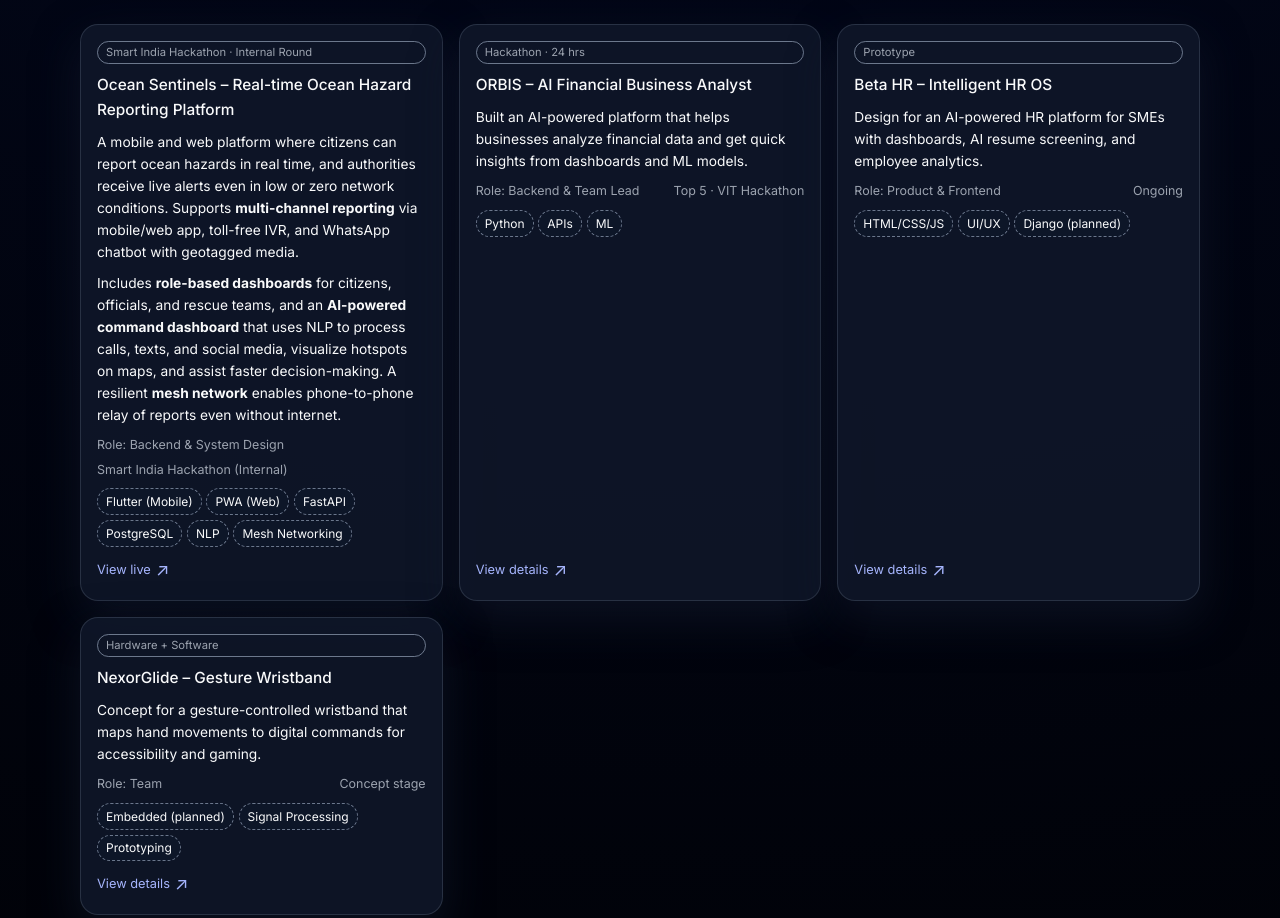
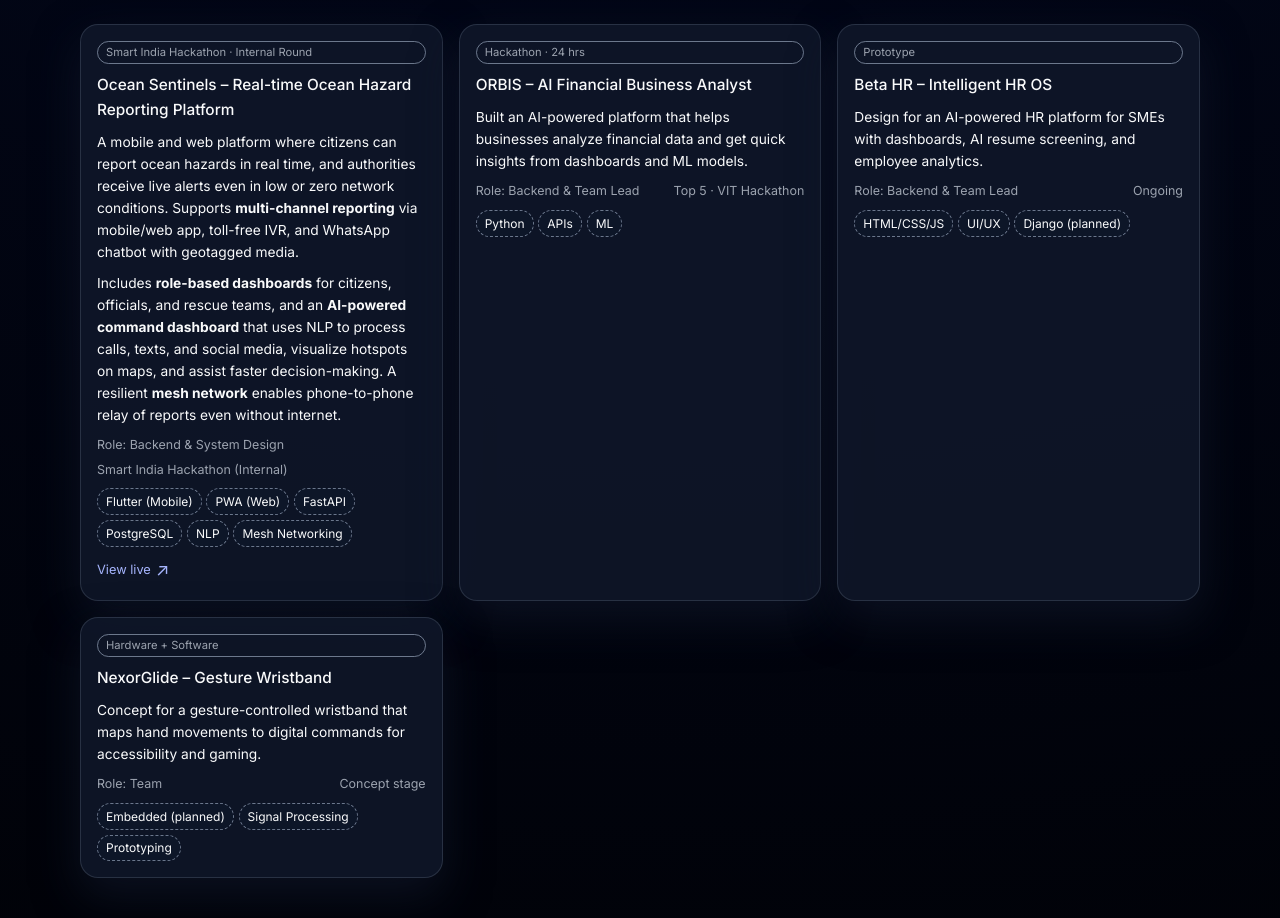
Before and after one commit to Gowshik-S/Portfolio, a plain HTML site: page index.html in a window 1280 px wide. Shown: the part 1620-2538 px from the top of the page. Drawn offline with Linux system fonts and the light colour scheme.

Commit message:
Update v4

```diff
--- a/index.html
+++ b/index.html
@@ -1183,10 +1183,10 @@
                 Ocean Sentinels – Real-time Ocean Hazard Reporting Platform
               </h3>
               <p>
-                A mobile and web platform where citizens can report ocean hazards in
+                A mobile and <span>web</span> platform where citizens can report ocean hazards in
                 real time, and authorities receive live alerts even in low or zero
                 network conditions. Supports <strong>multi-channel reporting</strong>
-                via mobile/web app, toll-free IVR, and WhatsApp chatbot with
+                via mobile/<span>web</span> app, toll-free IVR, and WhatsApp chatbot with
                 geotagged media.
               </p>
               <p>
@@ -1230,9 +1230,9 @@
                 <span class="project-tag">APIs</span>
                 <span class="project-tag">ML</span>
               </div>
-              <a href="#" class="project-link">
+              <!--<a href="#" class="project-link">
                 View details <span>↗</span>
-              </a>
+              </a>-->
             </article>
 
             <article class="project-card">
@@ -1243,7 +1243,7 @@
                 screening, and employee analytics.
               </p>
               <div class="project-meta">
-                <span>Role: Product &amp; Frontend</span>
+                <span>Role: Backend &amp; Team Lead</span>
                 <span>Ongoing</span>
               </div>
               <div class="project-tags">
@@ -1251,9 +1251,9 @@
                 <span class="project-tag">UI/UX</span>
                 <span class="project-tag">Django (planned)</span>
               </div>
-              <a href="#" class="project-link">
+              <!--<a href="#" class="project-link">
                 View details <span>↗</span>
-              </a>
+              </a>  -->
             </article>
 
             <article class="project-card">
@@ -1272,9 +1272,9 @@
                 <span class="project-tag">Signal Processing</span>
                 <span class="project-tag">Prototyping</span>
               </div>
-              <a href="#" class="project-link">
+             <!-- <a href="#" class="project-link">
                 View details <span>↗</span>
-              </a>
+              </a> -->
             </article>
           </div>
         </div>
@@ -1363,7 +1363,7 @@
               <div class="contact-social">
                 <a href="https://github.com/Gowshik-S" target="_blank" rel="noreferrer">GitHub</a>
                 <a href="https://www.linkedin.com/in/gowshiks/" target="_blank" rel="noreferrer">LinkedIn</a>
-                <a href="#" target="_blank" rel="noreferrer">LeetCode / HackerRank</a>
+                <a href="https://www.hackerrank.com/profile/gowshik1" target="_blank" rel="noreferrer">LeetCode / HackerRank</a>
                 <a href="\resume.pdf" rel="noreferrer">Resume (PDF)</a>
               </div>
             </aside>
```
